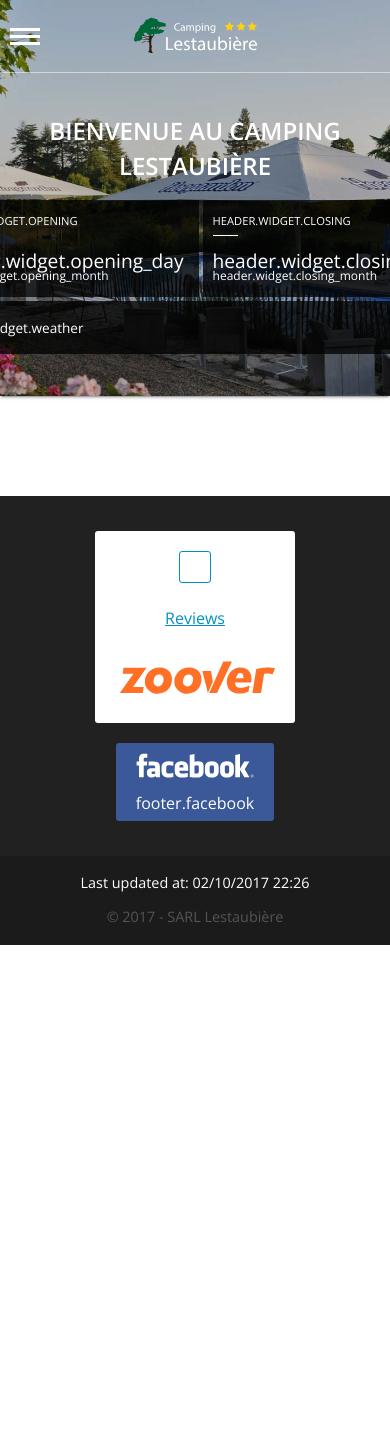
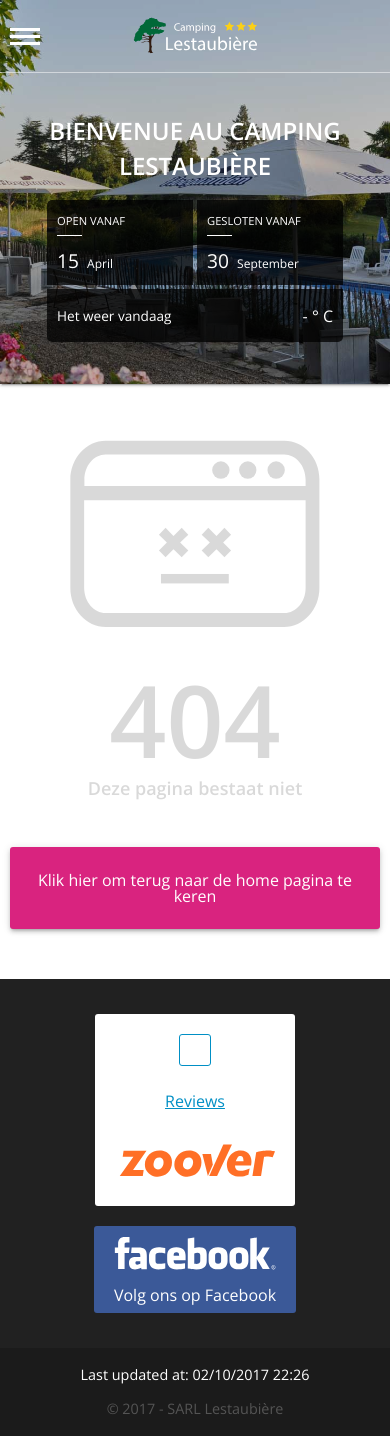
Before and after one commit to Lestaubiere/Client, a Vue app: page /nl/404 in a window 390 px wide. Before the commit the page ends 945 px from the top, so only its background shows below. Built offline with nearby package versions, Linux system fonts and the light colour scheme; no server answers; some icons are missing.

Commit message:
:sparkles: Implements 404 routes + 404 page

```diff
--- /dev/null
+++ b/src/components/pages/NotFound.vue
@@ -0,0 +1,72 @@
+<template>
+  <div class="not-found container">
+    <img class="not-found__icon" src="../../assets/icons/404.svg" alt="404 icon">
+    <p class="not-found__content">
+      <span class="not-found__code">404</span>
+      <span class="not-found__message">{{ $t('notFound.label') }}</span>
+      <span class="not-found__go-back">
+        <router-link :to="$t('menu.home.path')"
+                 class="button">
+          {{ $t('notFound.goBack') }}
+        </router-link>
+      </span>
+    </p>
+  </div>
+</template>
+
+<script>
+  export default {
+    name: 'l-404',
+
+    metaInfo() {
+      return {
+        title: this.title,
+      };
+    },
+
+    computed: {
+      title() {
+        return this.$i18n.t('notFound.meta.title');
+      },
+    },
+  };
+</script>
+
+<style scoped>
+  .not-found {
+    display: flex;
+    flex-direction: column;
+    align-items: center;
+    padding: 0 25px;
+  }
+
+  .not-found__icon {
+    height: 200px;
+    margin-bottom: 35px;
+  }
+
+  .not-found__content {
+    text-align: center;
+    color: rgba(0, 0, 0, .15);
+  }
+
+  .not-found__code {
+    display: block;
+    margin-bottom: 10px;
+    font-size: 100px;
+    font-weight: bold;
+  }
+
+  .not-found__message {
+    display: block;
+    margin-bottom: 50px;
+    font-size: 18px;
+    font-weight: bold;
+  }
+
+  @media (max-width: 600px) {
+    .not-found {
+      padding: 0 10px;
+    }
+  }
+</style>
--- a/src/config/config.js
+++ b/src/config/config.js
@@ -4,6 +4,8 @@ export const LESTAUBIERE_COORDINATES = { lat: 44.992392, lng: 0.598711 };
 export const FB_APP_ID = '236774400075192';
 
 export const LESATUBIERE_API_URL = 'https://api.lestaubiere.com/v1';
+
+export const LOCALES = ['nl', 'fr', 'en'];
 
 export const ERROR_404 = 'ERROR_404';
 export const ERROR_500 = 'ERROR_500';
--- a/src/locales/en/index.js
+++ b/src/locales/en/index.js
@@ -10,6 +10,7 @@ import * as prices from './prices.json';
 import * as booking from './booking.json';
 import * as contact from './contact.json';
 import * as footer from './footer.json';
+import * as notFound from './not-found.json';
 
 export default {
   menu,
@@ -24,4 +25,5 @@ export default {
   booking,
   contact,
   footer,
+  notFound,
 };
--- /dev/null
+++ b/src/locales/en/not-found.json
@@ -0,0 +1,7 @@
+{
+  "meta": {
+    "title": "404"
+  },
+  "label": "This page does not exist",
+  "goBack": "Click here to return to the home page"
+}
--- a/src/locales/fr/index.js
+++ b/src/locales/fr/index.js
@@ -10,6 +10,7 @@ import * as prices from './prices.json';
 import * as booking from './booking.json';
 import * as contact from './contact.json';
 import * as footer from './footer.json';
+import * as notFound from './not-found.json';
 
 export default {
   menu,
@@ -24,4 +25,5 @@ export default {
   booking,
   contact,
   footer,
+  notFound,
 };
--- /dev/null
+++ b/src/locales/fr/not-found.json
@@ -0,0 +1,7 @@
+{
+  "meta": {
+    "title": "404"
+  },
+  "label": "Cette page n'existe pas",
+  "goBack": "Cliquez ici pour retourner sur la page d'accueil"
+}
--- a/src/locales/nl/index.js
+++ b/src/locales/nl/index.js
@@ -11,6 +11,7 @@ import * as booking from './booking.json';
 import * as vacatures from './vacatures.json';
 import * as contact from './contact.json';
 import * as footer from './footer.json';
+import * as notFound from './not-found.json';
 
 export default {
   menu,
@@ -26,4 +27,5 @@ export default {
   vacatures,
   contact,
   footer,
+  notFound,
 };
--- /dev/null
+++ b/src/locales/nl/not-found.json
@@ -0,0 +1,7 @@
+{
+  "meta": {
+    "title": "404"
+  },
+  "label": "Deze pagina bestaat niet",
+  "goBack": "Klik hier om terug naar de home pagina te keren"
+}
--- a/src/router/index.js
+++ b/src/router/index.js
@@ -4,17 +4,18 @@ import Meta from 'vue-meta';
 
 import Home from '@/components/pages/Home';
 import Contact from '@/components/pages/Contact';
+import NotFound from '@/components/pages/NotFound';
+
+import { LOCALES } from '@/config/config';
 
 import NLroutes from './nl';
 import FRroutes from './fr';
 import ENroutes from './en';
 
-// import store from '../store';
-
 Vue.use(Router);
 Vue.use(Meta);
 
-export default new Router({
+const router = new Router({
   mode: 'history',
   routes: [
     {
@@ -39,8 +40,27 @@ export default new Router({
         en: 'contact',
       },
     },
+    {
+      path: '/:lang/404',
+      name: '404',
+      component: NotFound,
+    },
+    {
+      path: '/:lang/*',
+      redirect: '/:lang/404',
+    },
   ],
   scrollBehavior() {
     return { x: 0, y: 0 };
   },
 });
+
+router.beforeEach((to, from, next) => {
+  if (LOCALES.includes(to.params.lang)) {
+    next();
+  } else {
+    next({ path: '/nl/404' });
+  }
+});
+
+export default router;
--- a/src/store/modules/i18n/state.js
+++ b/src/store/modules/i18n/state.js
@@ -1,6 +1,8 @@
+import { LOCALES } from '@/config/config';
+
 const state = {
   lang: 'nl',
-  locales: ['nl', 'fr', 'en'],
+  locales: LOCALES,
 };
 
 export default state;
```
Also changed, not shown: src/assets/icons/404.svg (added).
